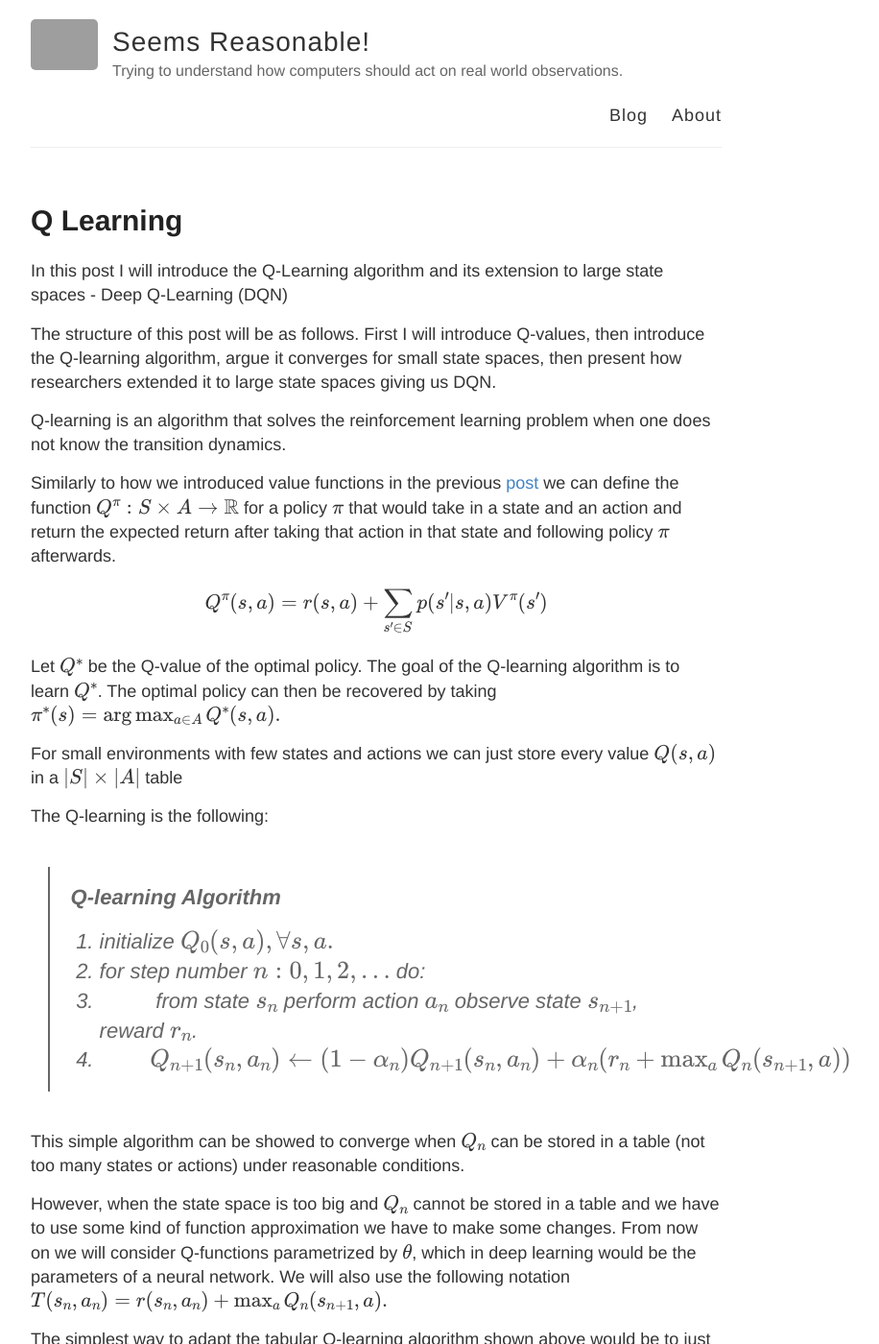
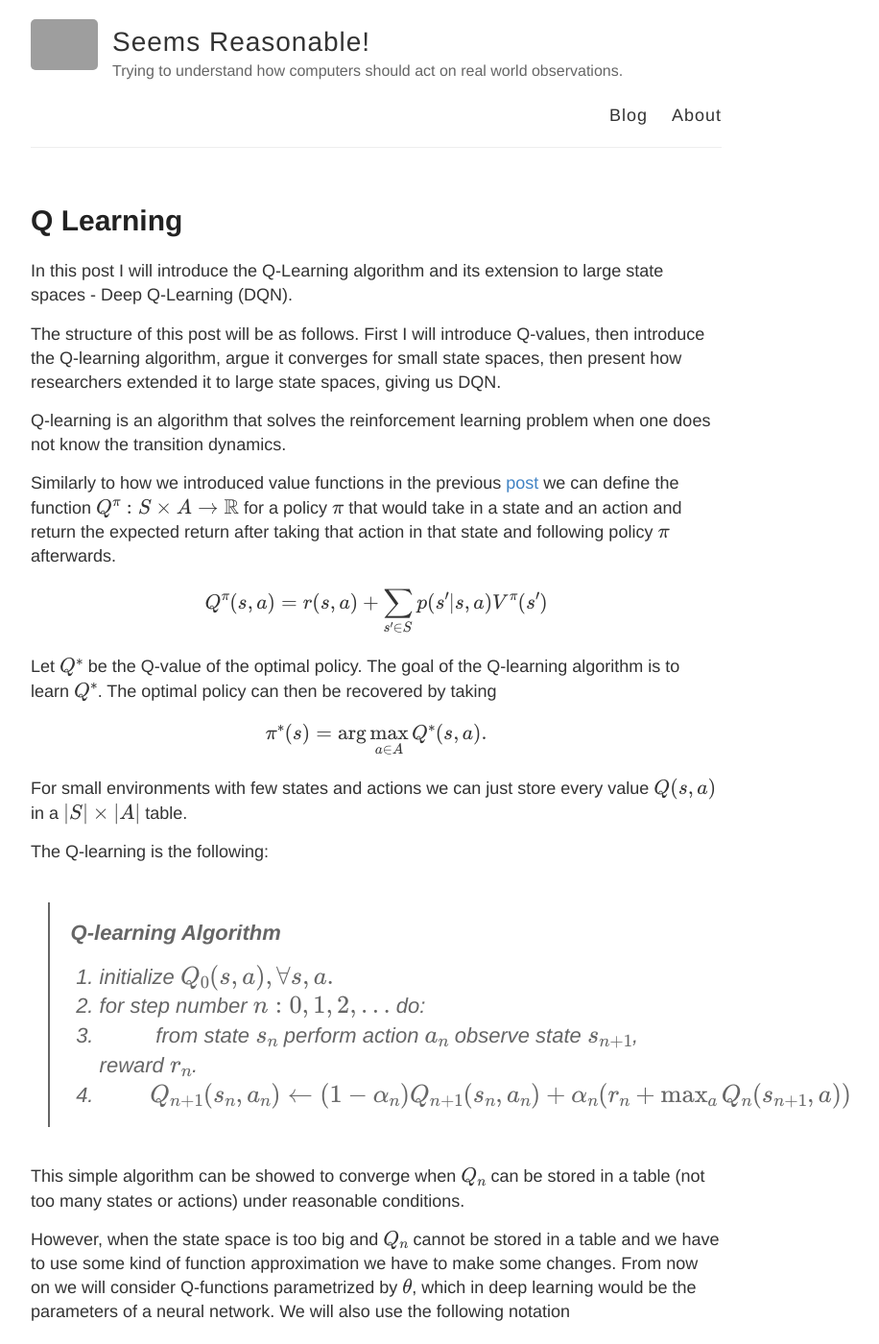
Before and after one commit to alexandrumilu/alexandrumilu.github.io, a Jekyll site: the page built from _posts/2019-03-31-q-learning.md, in a window 1280 px wide and 1400 px high. Shown: the whole window at 96% size, without its empty margins (248-1164 px from the left). Built offline with Jekyll 4.4.1, drawn with Linux system fonts in a browser that asks for light colours; our own code applies the rules of GitHub Pages for plain Markdown files; formulas are drawn with MathJax 3; some of the changed text lies outside the part shown; grey boxes are pictures that could not be loaded.

```diff
--- a/_posts/2019-03-31-q-learning.md
+++ b/_posts/2019-03-31-q-learning.md
@@ -1,6 +1,6 @@
-In this post I will introduce the Q-Learning algorithm and its extension to large state spaces - Deep Q-Learning (DQN)
+In this post I will introduce the Q-Learning algorithm and its extension to large state spaces - Deep Q-Learning (DQN).
 
-The structure of this post will be as follows. First I will introduce Q-values, then introduce the Q-learning algorithm, argue it converges for small state spaces, then present how researchers extended it to large state spaces giving us DQN.
+The structure of this post will be as follows. First I will introduce Q-values, then introduce the Q-learning algorithm, argue it converges for small state spaces, then present how researchers extended it to large state spaces, giving us DQN.
 
 Q-learning is an algorithm that solves the reinforcement learning problem when one does not know the transition dynamics.
 
@@ -8,9 +8,11 @@ Similarly to how we introduced value functions in the previous [post](https://al
 
 $$Q^\pi(s,a) = r(s,a) + \sum_{s' \in S} p(s'\vert s,a)V^\pi(s')$$
 
-Let $$Q^*$$ be the Q-value of the optimal policy. The goal of the Q-learning algorithm is to learn $$Q^*$$. The optimal policy can then be recovered by taking $$\pi^*(s) = \arg\max_{a\in A} Q^*(s,a).$$
+Let $$Q^*$$ be the Q-value of the optimal policy. The goal of the Q-learning algorithm is to learn $$Q^*$$. The optimal policy can then be recovered by taking
 
-For small environments with few states and actions we can just store every value $$Q(s,a)$$ in a $$\vert S\vert \times \vert A \vert $$ table
+$$\pi^*(s) = \arg\max_{a\in A} Q^*(s,a).$$
+
+For small environments with few states and actions we can just store every value $$Q(s,a)$$ in a $$\vert S\vert \times \vert A \vert $$ table.
 
 The Q-learning is the following:
 
@@ -25,6 +27,7 @@ The Q-learning is the following:
 This simple algorithm can be showed to converge when $Q_n$ can be stored in a table (not too many states or actions) under reasonable conditions.
 
 However, when the state space is too big and $Q_n$ cannot be stored in a table and we have to use some kind of function approximation we have to make some changes. From now on we will consider Q-functions parametrized by $\theta$, which in deep learning would be the parameters of a neural network. We will also use the following notation
+
 $$T(s_n,a_n) = r(s_n,a_n) + \max_aQ_n(s_{n+1},a).$$
 
 The simplest way to adapt the tabular Q-learning algorithm shown above would be to just replace step 4 by
@@ -45,7 +48,7 @@ for some small fixed $\beta$.
 
 Using this target network our regression targets will be more stable and we will mitigate the chasing our tail effect explained above.
 
-Another change to the classic Q-learning they made in the DQN [paper](https://web.stanford.edu/class/psych209/Readings/MnihEtAlHassibis15NatureControlDeepRL.pdf) was to store every set $$b_n = (s_n,a_n,s_{n+1},r_n)$$ in a replay buffer $$B = \{b_1,...,b_K\}$$ and then take the gradient step on a batch of $m$ samples randomly chosen from the replay buffer. This was another step to making the new step 4 look more like classic regression. Without the replay buffer the samples that were fed into the regression would have high correlation given that they were collected as consecutive steps of the agent acting in the environment. Regression works under the assumption that the samples are chosen i.i.d. from the sample distribution. That assumption was violated by collecting samples online. However, by having a large replay buffer we are taking gradient steps on not as correlated samples.
+Another change to the classic Q-learning they made in the DQN [paper](https://web.stanford.edu/class/psych209/Readings/MnihEtAlHassibis15NatureControlDeepRL.pdf) was to store every set $$b_n = (s_n,a_n,s_{n+1},r_n)$$ in a replay buffer, $$B = \{b_1,...,b_K\}$$ and then take the gradient step on a batch of $m$ samples randomly chosen from the replay buffer. This was another step to making the new step 4 look more like classic regression. Without the replay buffer the samples that were fed into the regression would have high correlation given that they were collected as consecutive steps of the agent acting in the environment. Regression works under the assumption that the samples are chosen i.i.d. from the sample distribution. That assumption was violated by collecting samples online. However, by having a large replay buffer we are taking gradient steps on not as correlated samples.
 
 Using the two changes explained above we get the following algorithm:
 
```
Also changed, not shown: other parts of _posts/2019-03-31-q-learning.md (+1 -1 lines).
